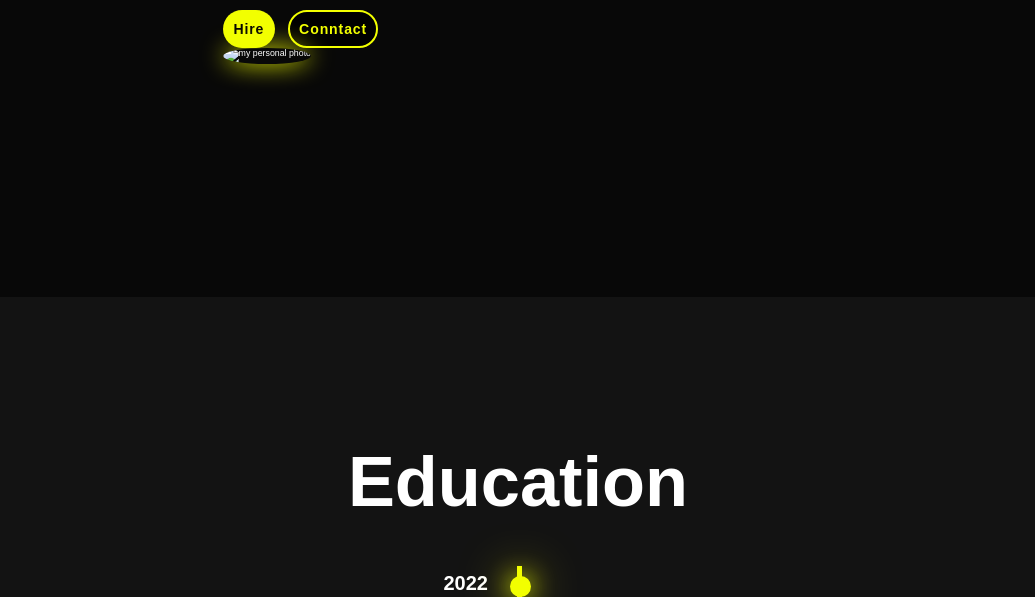
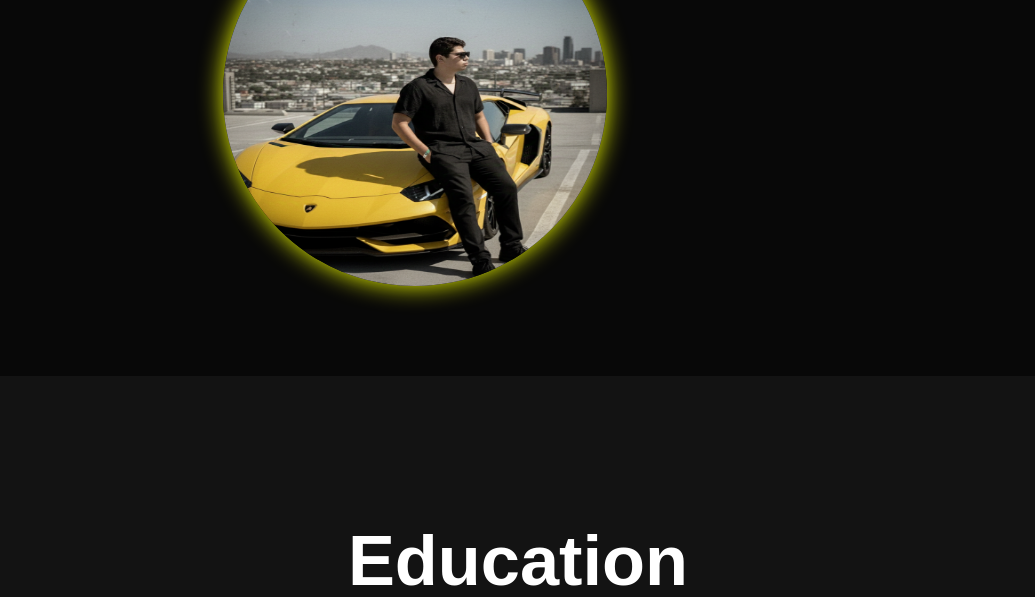
Before and after one commit to procode-pixel/Doser-portofilo-website, a plain HTML site: page index.html in a window 1280 px wide. Shown: the part 503-1100 px from the top of the page, without its empty margins (122-1157 px from the left). Drawn offline with nearby package versions, Linux system fonts and the light colour scheme; a script that the page names is missing.

Commit message:
Update index.html

```diff
--- a/index.html
+++ b/index.html
@@ -5,7 +5,7 @@
     <meta name="viewport" content="width=device-width, initial-scale=1.0">
     <title>Doser Portofolio</title>
     <link rel="stylesheet" href="style.css">
-    <link rel="icon" href="img/icon.png">
+    <link rel="icon" href="icon.png">
     <link href='https://unpkg.com/boxicons@2.1.4/css/boxicons.min.css' rel='stylesheet'>
     <meta name="description" content="مطور ومصمم شامل: بناء واجهات ويب متكاملة (HTML, JS, Python) وتصميم UX/UI احترافي، بالإضافة إلى شعارات وهوية بصرية. | Full-Stack Developer & UX/UI Designer (Doser): Building complete web solutions with Python & JS, professional UI/UX, and branding.">
     <meta name="description" content="Abdelrahman Elsayed (Doser). مطور ومصمم شامل: بناء واجهات ويب متكاملة (HTML, JS, Python) وتصميم UX/UI احترافي، بالإضافة إلى شعارات وهوية بصرية.">
@@ -53,7 +53,7 @@
             </div>
 
             <div class="home-img">
-                <img src="img/personal.png" alt="my personal photo" srcset="">
+                <img src="personal.png" alt="my personal photo" srcset="">
             </div>
 
         </div>
@@ -242,4 +242,5 @@
     <script src="scr/script.js">
     </script>
 </body>
+
 </html>
```
